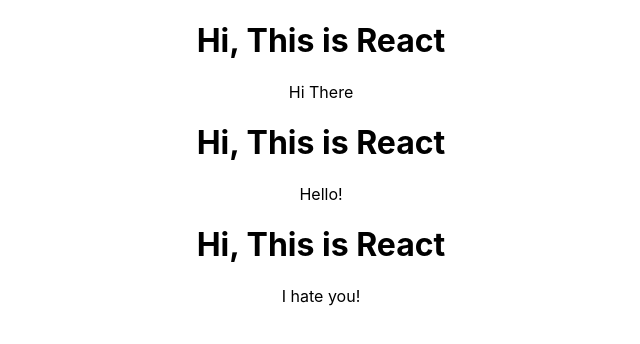
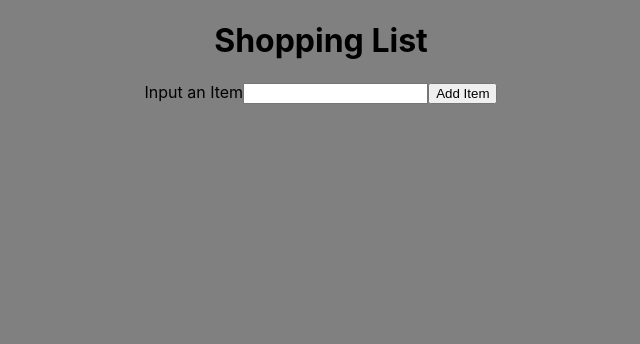
Before and after one commit to hunterandersen/react-sandbox, a React (Create React App) app: page / in a window 1280 px wide. Shown: the top 344 px of the page, without its empty margins (319-959 px from the left). Built offline with nearby package versions, Linux system fonts and the light colour scheme; the HTML template or start-up script is replaced by a standard one.

Commit message:
Finished form and list example

```diff
--- a/src/App.css
+++ b/src/App.css
@@ -36,3 +36,7 @@
     transform: rotate(360deg);
   }
 }
+
+body{
+  background-color: grey;
+}
--- a/src/App.jsx
+++ b/src/App.jsx
@@ -1,25 +1,36 @@
 import { Component } from "react";
-import Child from "./components/Child.jsx";
+import Form from './components/Form.jsx';
+import List from './components/List.jsx';
 import "./App.css";
 
 class App extends Component {
+
+  constructor(props){
+    super(props);
+
+    //Initialize State
+    this.state = {
+      shoppingList: []
+    }
+
+    this.handleSubmit = this.handleSubmit.bind(this);
+  }
+
+  handleSubmit(event, newListItem){
+    event.preventDefault();
+
+    this.setState({
+      shoppingList: [...this.state.shoppingList, newListItem]
+    })
+  }
 
   render() {
 
     return (
       <div className="App">
-        <Child
-          text={"Hi There"}
-          favColor={"yellow"}
-        />
-        <Child
-          text={"Hello!"}
-          favColor={"red"}
-        />
-        <Child
-          text={"I hate you!"}
-          favColor={"blue"}
-        />
+        <h1>Shopping List</h1>
+        <Form handleSubmit={this.handleSubmit}/>
+        <List shoppingList={this.state.shoppingList}/>
       </div>
     );
   }
--- a/src/components/Child.jsx
+++ b/src/components/Child.jsx
@@ -10,7 +10,7 @@
 
     return (
       <div>
-        <h1>{`Hi, This is React`}</h1>
+        <h2>{`Favorite Color: ${this.props.favColor}`}</h2>
         <p>{this.props.text}</p>
       </div>
     );
--- /dev/null
+++ b/src/components/Form.jsx
@@ -0,0 +1,39 @@
+import React, { Component } from "react";
+
+export default class Form extends Component {
+  constructor(props) {
+    super(props);
+
+    //This is the ONLY place that you can use an equals sign with state
+    this.state = {
+      inputTextStr: "",
+    };
+
+    //The this keyword
+    //Bind the correct version of "this" to the function
+    this.handleChange = this.handleChange.bind(this);
+  }
+
+  handleChange(event){
+    //Don't re-assign or directly change a state variable
+    this.setState({
+        inputTextStr: event.target.value
+    });
+  }
+
+  render() {
+    return (
+      <form onSubmit={(e) => this.props.handleSubmit(e, this.state.inputTextStr)}>
+        <label htmlFor="inputText">Input an Item</label>
+        <input
+          type="text"
+          name="inputText"
+          id="inputText"
+          value={this.state.inputTextStr}
+          onChange={this.handleChange}
+        />
+        <button type="submit">Add Item</button>
+      </form>
+    );
+  }
+}
--- /dev/null
+++ b/src/components/List.jsx
@@ -0,0 +1,23 @@
+import React, { Component } from 'react'
+
+export default class List extends Component {
+
+    constructor(props){
+        super(props);
+    }
+
+  render() {
+
+    //const shoppingList = ["oranges", "bananas", "brussel sprouts", "toast"];
+
+    return (
+      <ul>
+        {this.props.shoppingList.map((item, index) => {
+            //React wants unique keys on listed items to help it track them
+            //That way it's DOM manipulation can be efficient
+            return <li key={`${item}${index}`}>{item}</li>
+        })}
+      </ul>
+    )
+  }
+}
```
